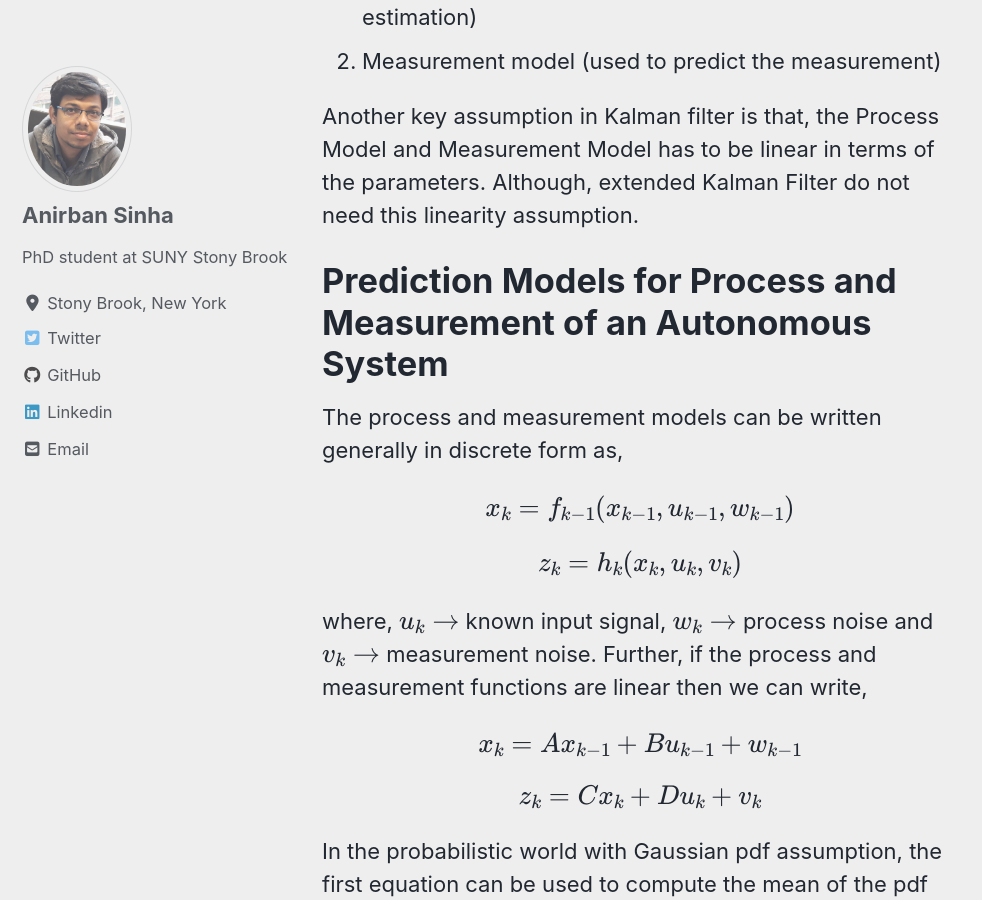
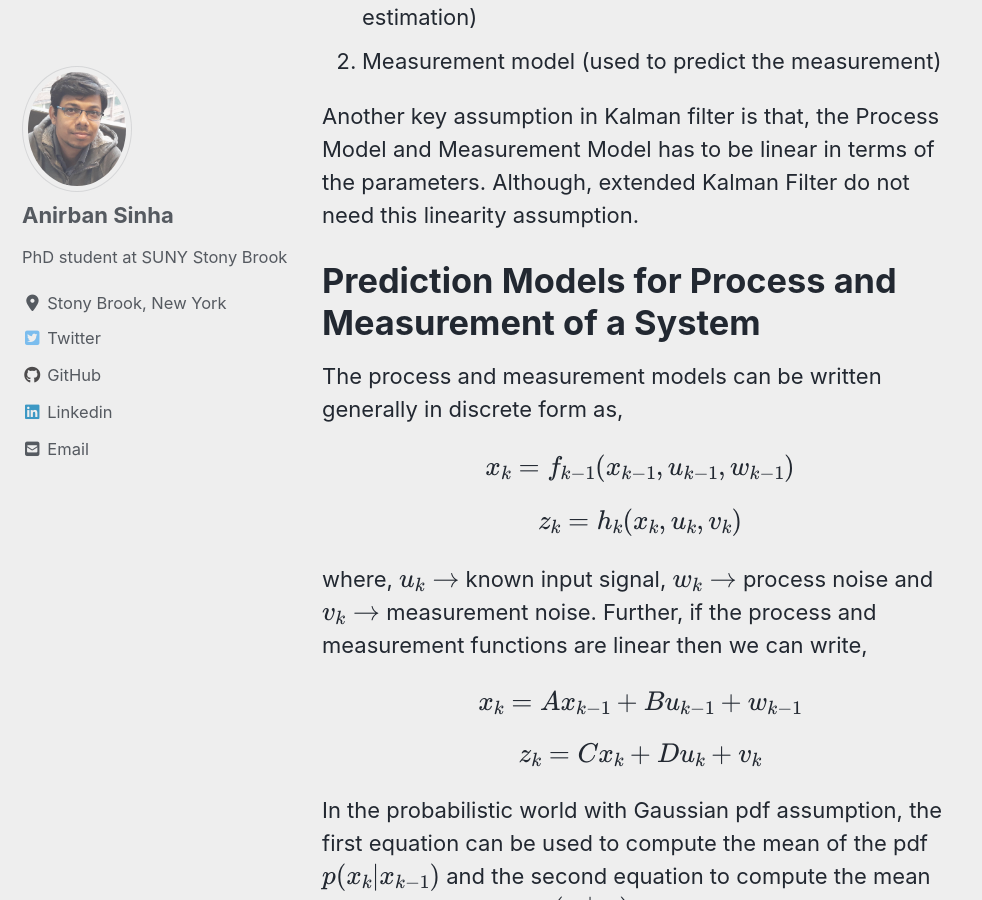
Before and after one commit to mattsinbot/mattsinbot.github.io, a Jekyll site: the page built from _posts/2019-12-08-KalmanFilter_Intro.md, in a window 1280 px wide and 900 px high, scrolled down 782 px. Shown: the whole window, without its empty margins (0-982 px from the left). Built offline with Jekyll 4.4.1, drawn with Linux system fonts in a browser that asks for light colours; cached includes are drawn as plain includes; nearby versions of some CDN libraries; formulas are drawn with MathJax 3; comment, search, counter and statistics services are not loaded.

Commit message:
Kalman Filter page initiated

```diff
--- a/_posts/2019-12-08-KalmanFilter_Intro.md
+++ b/_posts/2019-12-08-KalmanFilter_Intro.md
@@ -17,7 +17,7 @@ In order to implement Kalman filter, we need two mathematical models,
 
 Another key assumption in Kalman filter is that, the Process Model and Measurement Model has to be linear in terms of the parameters. Although, extended Kalman Filter do not need this linearity assumption.
 
-# Prediction Models for Process and Measurement of an Autonomous System
+# Prediction Models for Process and Measurement of a System
 The process and measurement models can be written generally in discrete form as,
 
 $$x_k = f_{k-1}(x_{k-1}, u_{k-1}, w_{k-1})$$
```
